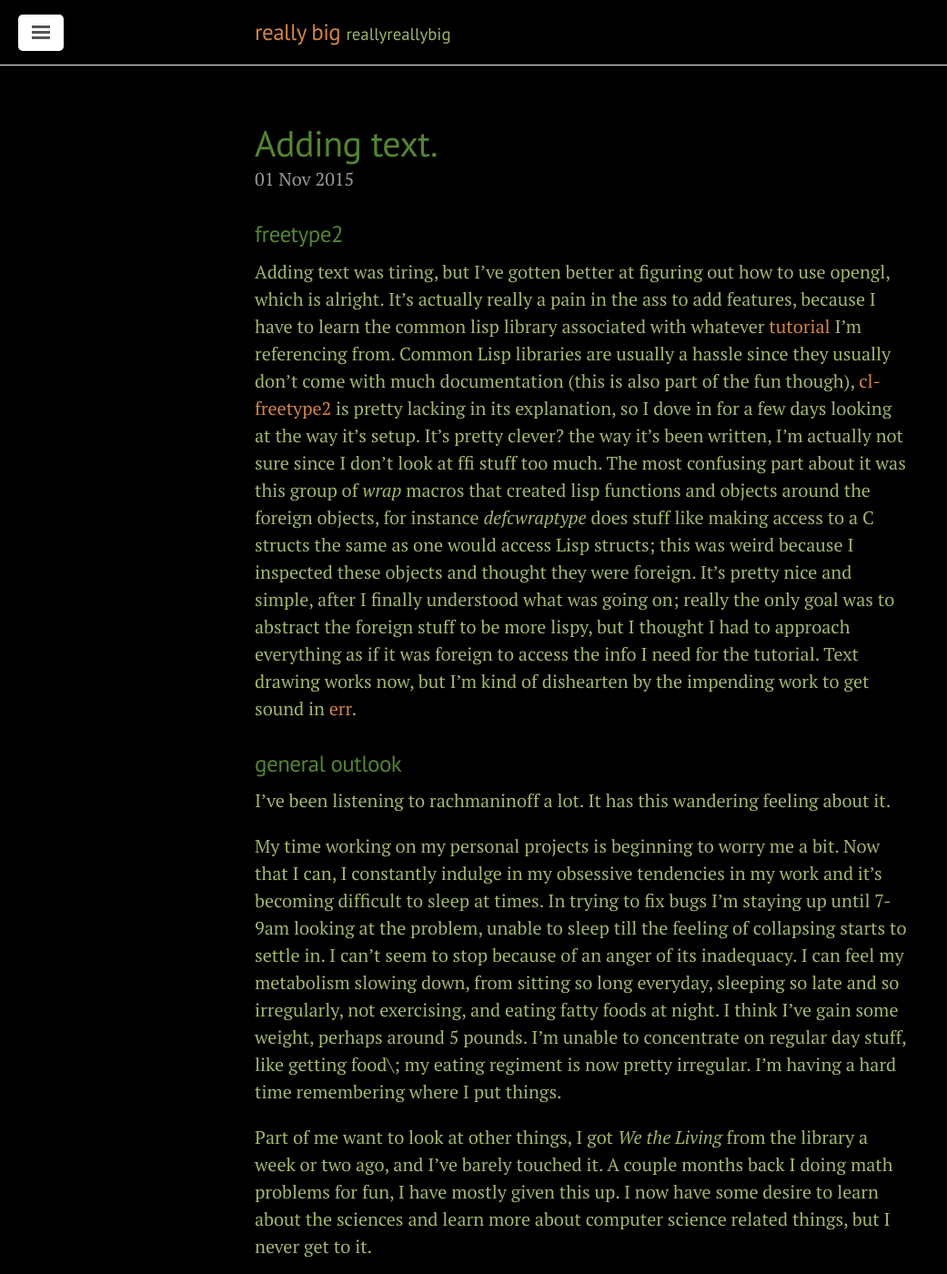
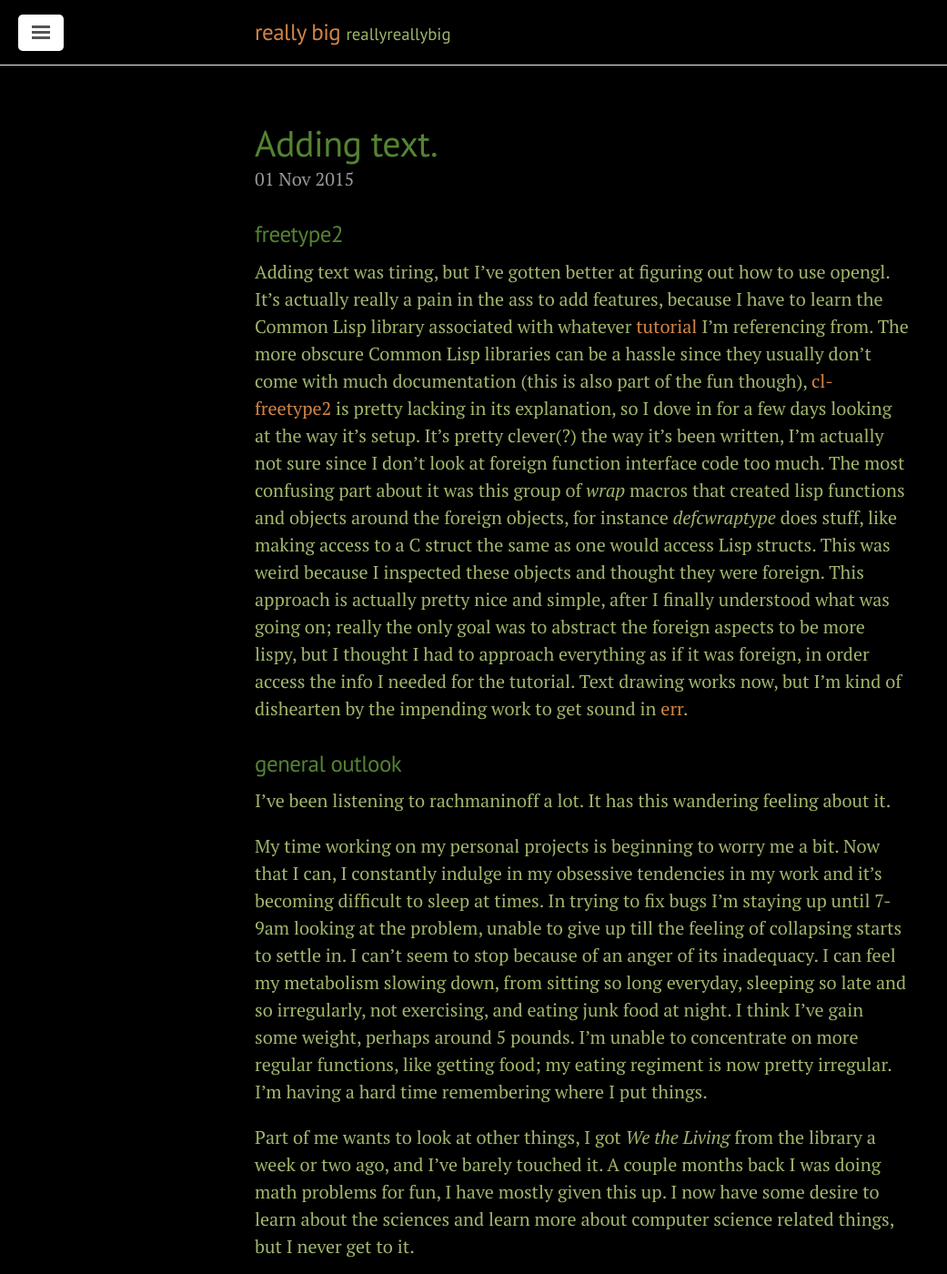
Before and after one commit to hahahahaman/hahahahaman.github.io, a Jekyll site: the page built from _posts/2015-11-1-adding-text.md, in a window 1280 px wide and 1400 px high. Shown: the whole window at 91% size, without its empty margins (0-1041 px from the left). Built offline with Jekyll 4.4.1, drawn with Linux system fonts in a browser that asks for light colours.

Commit message:
edit adding-text post

```diff
--- a/_posts/2015-11-1-adding-text.md
+++ b/_posts/2015-11-1-adding-text.md
@@ -6,25 +6,25 @@ title: Adding text.
 ### freetype2
 
 Adding text was tiring, but I've gotten better at figuring out how to use
-opengl, which is alright. It's actually really a pain in the ass to add
-features, because I have to learn the common lisp library associated with
-whatever
+opengl. It's actually really a pain in the ass to add features, because I have
+to learn the Common Lisp library associated with whatever
 [tutorial](https://en.wikibooks.org/wiki/OpenGL_Programming/Modern_OpenGL_Tutorial_Text_Rendering_01)
-I'm referencing from. Common Lisp libraries are usually a hassle since they
-usually don't come with much documentation (this is also part of the fun
-though), [cl-freetype2](https://github.com/rpav/cl-freetype2) is pretty lacking
-in its explanation, so I dove in for a few days looking at the way it's setup.
-It's pretty clever? the way it's been written, I'm actually not sure since I
-don't look at ffi stuff too much. The most confusing part about it was this
-group of _wrap_ macros that created lisp functions and objects around the
-foreign objects, for instance _defcwraptype_ does stuff like making access to a
-C structs the same as one would access Lisp structs; this was weird because I
-inspected these objects and thought they were foreign. It's pretty nice and
-simple, after I finally understood what was going on; really the only goal was
-to abstract the foreign stuff to be more lispy, but I thought I had to approach
-everything as if it was foreign to access the info I need for the tutorial. Text
-drawing works now, but I'm kind of dishearten by the impending work to get sound
-in [err](https://github.com/hahahahaman/err).
+I'm referencing from. The more obscure Common Lisp libraries can be a hassle
+since they usually don't come with much documentation (this is also part of the
+fun though), [cl-freetype2](https://github.com/rpav/cl-freetype2) is pretty
+lacking in its explanation, so I dove in for a few days looking at the way it's
+setup. It's pretty clever(?) the way it's been written, I'm actually not sure
+since I don't look at foreign function interface code too much. The most
+confusing part about it was this group of _wrap_ macros that created lisp
+functions and objects around the foreign objects, for instance _defcwraptype_
+does stuff, like making access to a C struct the same as one would access Lisp
+structs. This was weird because I inspected these objects and thought they were
+foreign. This approach is actually pretty nice and simple, after I finally
+understood what was going on; really the only goal was to abstract the foreign
+aspects to be more lispy, but I thought I had to approach everything as if it
+was foreign, in order access the info I needed for the tutorial. Text drawing
+works now, but I'm kind of dishearten by the impending work to get sound in
+[err](https://github.com/hahahahaman/err).
 
 ### general outlook
 
@@ -34,19 +34,19 @@ it.
 My time working on my personal projects is beginning to worry me a bit. Now that
 I can, I constantly indulge in my obsessive tendencies in my work and it's
 becoming difficult to sleep at times. In trying to fix bugs I'm staying up until
-7-9am looking at the problem, unable to sleep till the feeling of collapsing
+7-9am looking at the problem, unable to give up till the feeling of collapsing
 starts to settle in. I can't seem to stop because of an anger of its inadequacy.
 I can feel my metabolism slowing down, from sitting so long everyday, sleeping
-so late and so irregularly, not exercising, and eating fatty foods at night. I
+so late and so irregularly, not exercising, and eating junk food at night. I
 think I've gain some weight, perhaps around 5 pounds. I'm unable to concentrate
-on regular day stuff, like getting food\; my eating regiment is now pretty
+on more regular functions, like getting food; my eating regiment is now pretty
 irregular. I'm having a hard time remembering where I put things.
 
-Part of me want to look at other things, I got _We the Living_ from the library
-a week or two ago, and I've barely touched it. A couple months back I doing math
-problems for fun, I have mostly given this up. I now have some desire to learn
-about the sciences and learn more about computer science related things, but I
-never get to it.
+Part of me wants to look at other things, I got _We the Living_ from the library
+a week or two ago, and I've barely touched it. A couple months back I was doing
+math problems for fun, I have mostly given this up. I now have some desire to
+learn about the sciences and learn more about computer science related things,
+but I never get to it.
 
 I think most of all, I'm worried that my progress still feels too slow.
 
```
